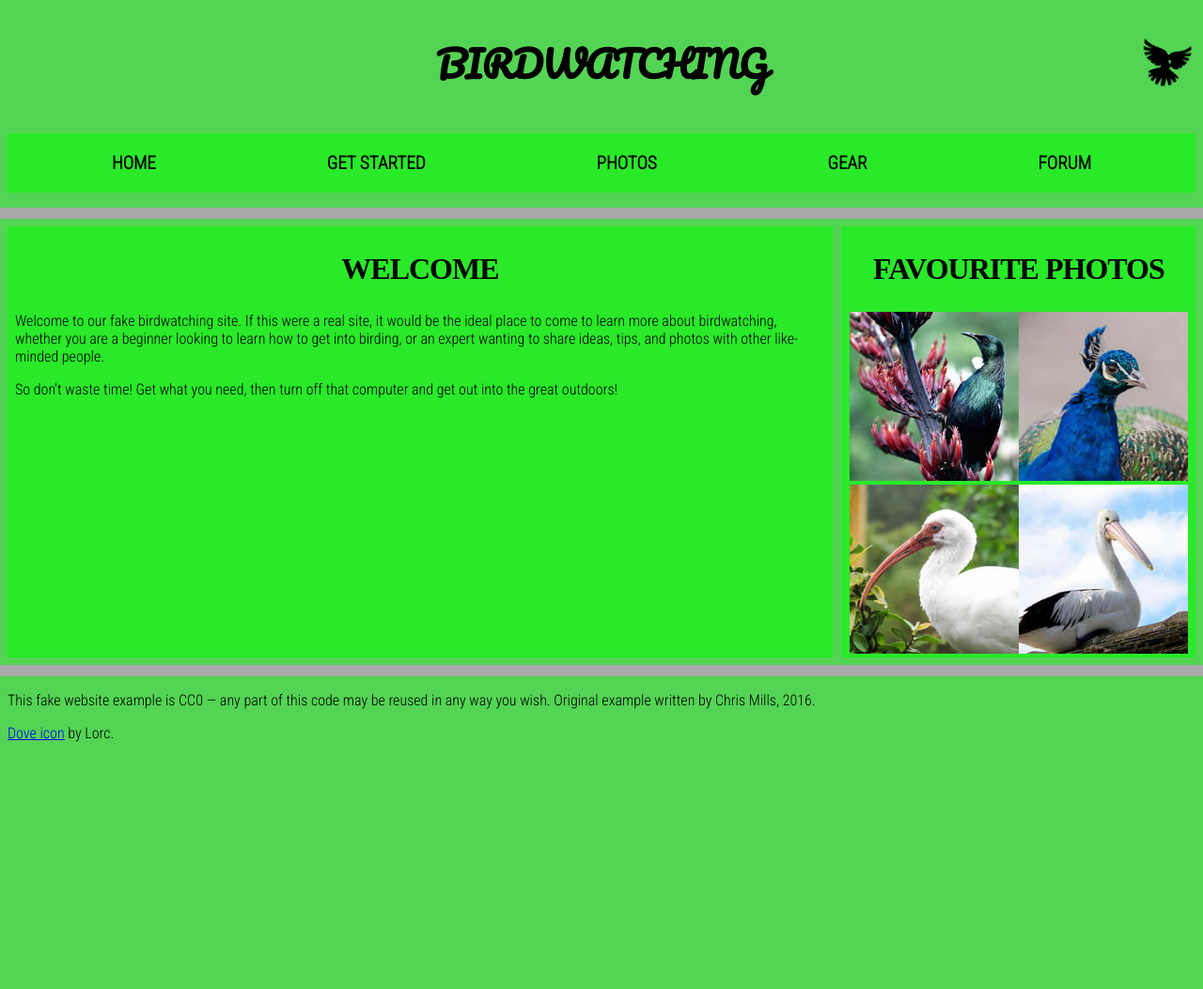
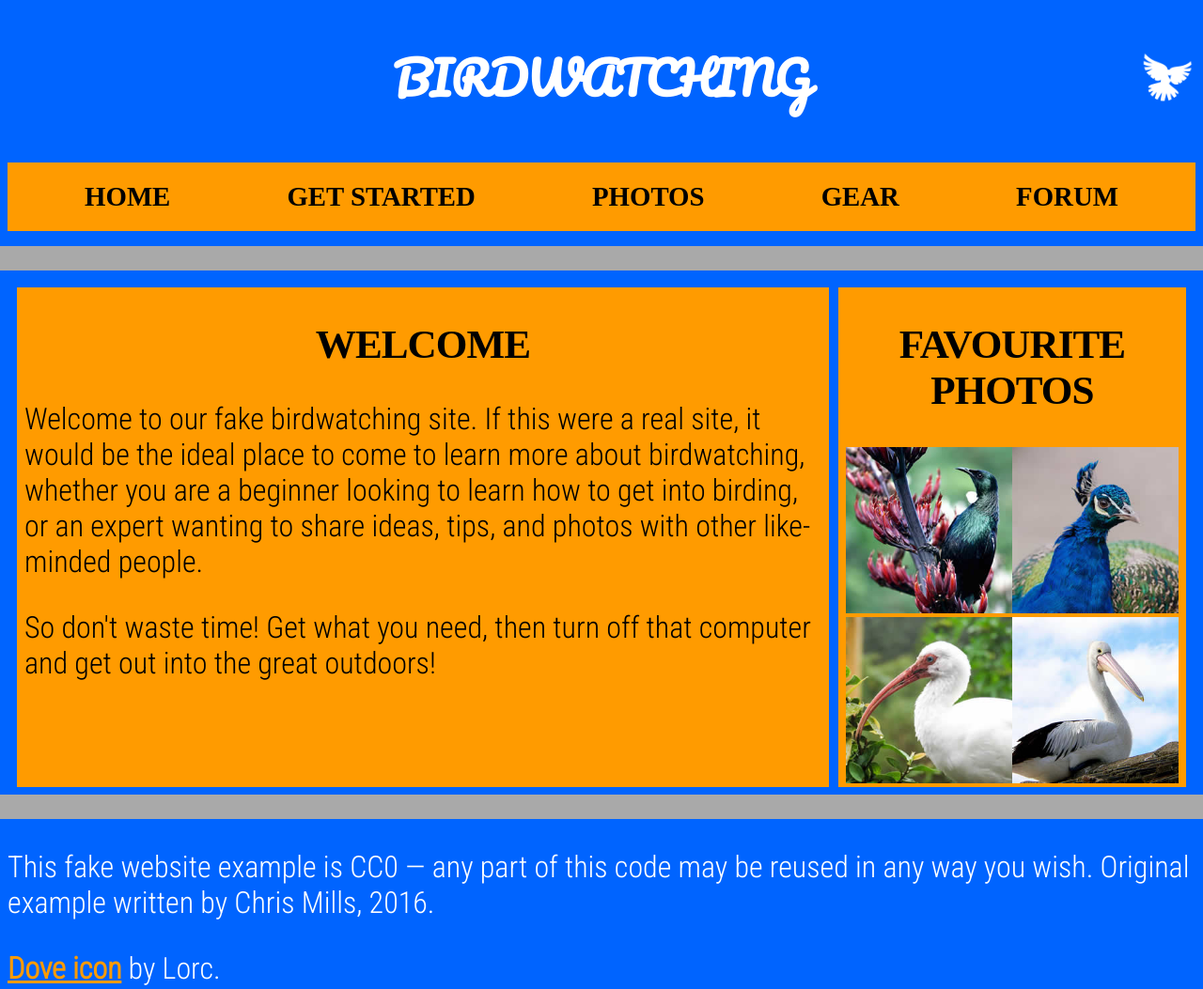
Before and after one commit to ctudel/408-lab4, a plain HTML site: page index.html in a window 1280 px wide. Shown: the top 1053 px of the page at 94% size. Before the commit the page ends 806 px from the top, so only its background shows below. Drawn offline with Linux system fonts and the light colour scheme.

Commit message:
added personal flair

```diff
--- a/css/style.css
+++ b/css/style.css
@@ -2,30 +2,33 @@
 @import url('https://fonts.googleapis.com/css?family=Roboto+Condensed:300%7CCinzel+Decorative:700');
 
 /* Global Styling */
-h1 {
-  font-size: 2.4rem;
+h1, h2 {
+  text-transform: uppercase;
   letter-spacing: -1px;
 }
 
-h2 {
-  font-size: 2rem;
-  letter-spacing: -1px;
+h1 {
+  font-size: 3rem;
+  color: #fff;
 }
 
-h1, h2 {
-  text-transform: uppercase;
+h2 {
+  font-size: 2.7rem;
 }
 
-p, li {
+p {
   font-family: "Roboto Condensed";
+  font-size: 2rem;
 }
+
 
 /* Page Break Styling */
 .break {
   width: 110%;
   margin-left: -10px;
-  border: 6px solid #A9A9A9;
+  border: 13px solid #A9A9A9;
 }
+
 
 /* Header Styling */
 .header {
@@ -39,20 +42,21 @@ p, li {
   position: absolute;
   right: 10px;
   width: 3.5rem;
+  filter: invert(100%);
 }
 
 
 /* Navigation Bar Styling */
 .navbar {
   display: flex;
+  justify-content: space-around;
   list-style-type: none;
-  justify-content: space-around;
   padding: 20px;
-  background-color: #29E929;
+  background-color: #FF9B00;
 }
 
 .navbar li {
-  font-size: 1.2rem;
+  font-size: 1.8rem;
   font-weight: 600;
   text-transform: uppercase;
 }
@@ -67,14 +71,14 @@ p, li {
 .info {
   display: grid;
   grid-template-columns: 70% 30%;
-  padding-right: 10px;
+  padding: 10px 20px 0px 10px;
   margin: auto;
   gap: 10px;
 }
 
 .info section {
-  background-color: #29E929;
-  padding: 0px 8px;
+  background-color: #FF9b00;
+  padding: 0 8px;
 }
 
 
@@ -94,12 +98,18 @@ p, li {
   width: 100%;
 }
 
+/* Footer Styling */
+.footer p {
+  color: #fff;
+}
 
+.footer a {
+  color: #FF9B00;
+  font-weight: bold;
+}
 
-/* Desktop Responsive Styling */
-@media (min-width: 1730px) {
-
-  h1 {
+@media (min-width: 1650px) {
+   h1 {
     font-size: 6rem;
   }
 
--- a/index.html
+++ b/index.html
@@ -11,7 +11,7 @@
 <![endif]-->
   </head>
 
-  <body style="background-color:#54D454">
+  <body style="background-color:#0064FF">
 
     <div class="header">
       <h1 style="font-family: Pacifico">Birdwatching</h1>
@@ -58,9 +58,11 @@
 
     <hr class="break">
 
-    <p>This fake website example is CC0 — any part of this code may be reused in any way you wish. Original example written by Chris Mills, 2016.</p>
+    <div class="footer">
+      <p>This fake website example is CC0 — any part of this code may be reused in any way you wish. Original example written by Chris Mills, 2016.</p>
 
-    <p><a href="http://game-icons.net/lorc/originals/dove.html">Dove icon</a> by Lorc.</p>
+      <p><a href="http://game-icons.net/lorc/originals/dove.html">Dove icon</a> by Lorc.</p>
+    <div>
 
   </body>
 </html>
```
Also changed, not shown: README.md, img/example-page.png (deleted).
